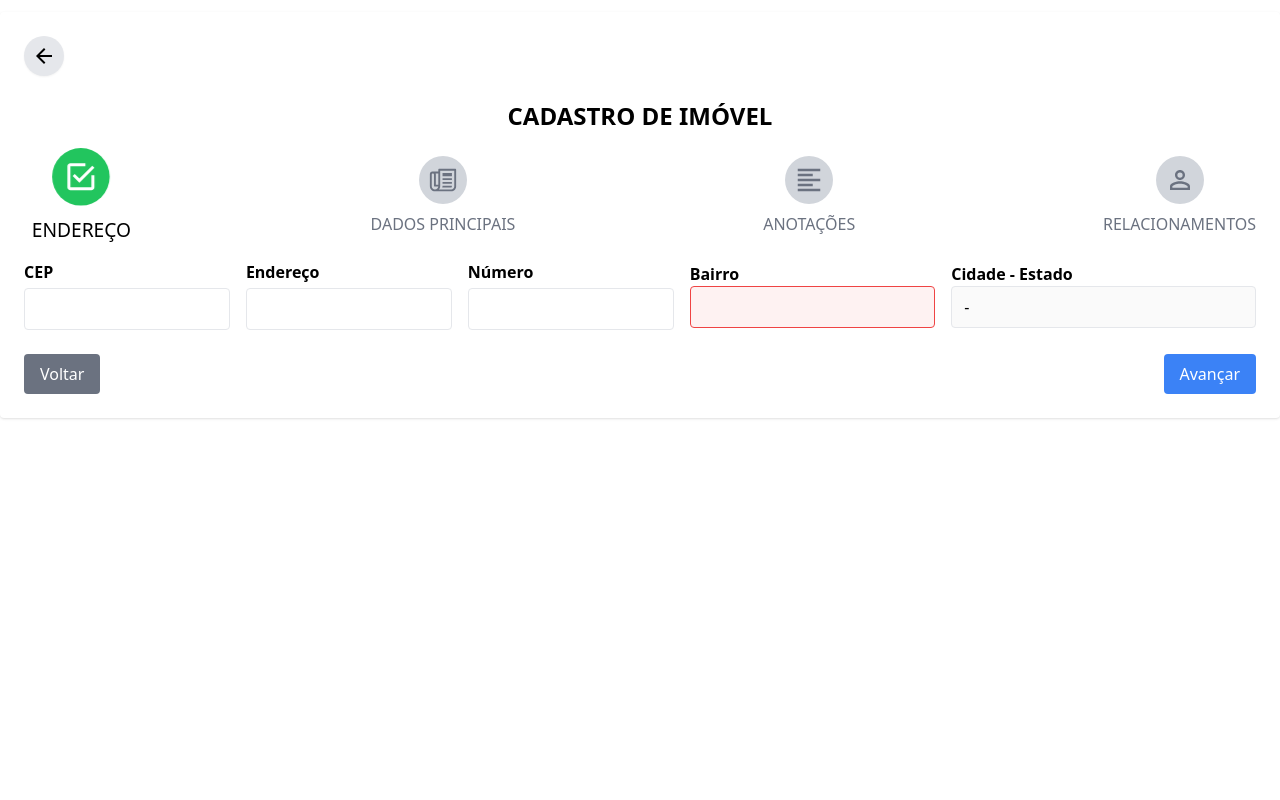
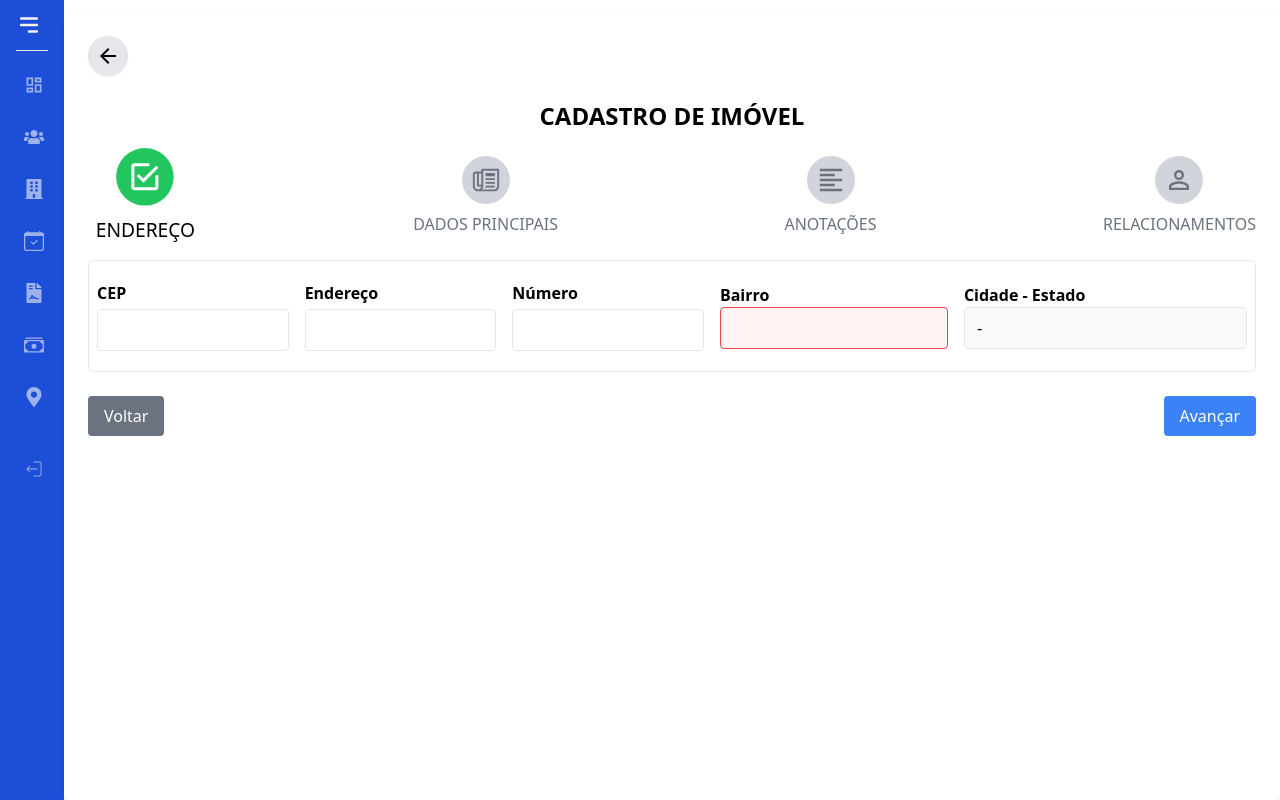
Before and after one commit to Pedro-L-Lopes/imobcrmFront, a React (Vite) app: page /novo-imovel in a window 1280 px wide. Built offline with nearby package versions, Linux system fonts and the light colour scheme.

Commit message:
feat: Adição do componente Sidebar e  melhorias

```diff
--- a/src/App.tsx
+++ b/src/App.tsx
@@ -1,15 +1,18 @@
-import { BrowserRouter, Navigate, Route, Routes } from "react-router-dom";
+import { BrowserRouter, Route, Routes } from "react-router-dom";
 import Client from "./pages/Client";
 import InsertClient from "./components/client/InsertClient";
 import Location from "./pages/Location";
 import Property from "./pages/Property";
 import InsertProperty from "./components/property/InsertProperty";
 import Home from "./pages/Home";
+import Sidebar from "./components/Sidebar";
 
 function App() {
   return (
-    <div>
+    <>
+      <div className="flex">
         <BrowserRouter>
+          <Sidebar />
           <Routes>
             <Route path="/" element={<Home />} />
 
@@ -23,6 +26,7 @@ function App() {
           </Routes>
         </BrowserRouter>
       </div>
+    </>
   );
 }
 
--- /dev/null
+++ b/src/components/Sidebar.tsx
@@ -0,0 +1,124 @@
+// Hooks
+import { useState, createElement } from "react";
+import { useNavigate } from "react-router-dom";
+
+// Icons
+import { CiLogout } from "react-icons/ci";
+import { HiMenuAlt3 } from "react-icons/hi";
+import { BsCalendarCheck, BsCashStack } from "react-icons/bs";
+import {
+  FaBuilding,
+  FaFileContract,
+  FaMapMarkerAlt,
+  FaUsers,
+} from "react-icons/fa";
+import { MdOutlineDashboard } from "react-icons/md";
+
+// Redux
+import { useAppDispatch } from "../hooks/useAppDispatch";
+import { IoHomeOutline } from "react-icons/io5";
+// import { logout, reset } from "../slices/authSlice";
+
+const Home = () => {
+  const navigate = useNavigate();
+  const dispatch = useAppDispatch();
+
+  const handleLogout = () => {
+    // dispatch(logout());
+    // dispatch(reset());
+    navigate("/");
+  };
+
+  const menus = [
+    { name: "Dashboard", link: "/", icon: MdOutlineDashboard },
+    { name: "Clientes", link: "/clientes", icon: FaUsers },
+    { name: "Imóveis", link: "/imoveis", icon: FaBuilding },
+    { name: "Visitas", link: "/visitas", icon: BsCalendarCheck },
+    { name: "Contratos", link: "/contratos", icon: FaFileContract },
+    { name: "Controle Aluguel", link: "/controle-aluguel", icon: BsCashStack },
+    { name: "Localizações", link: "/localizacoes", icon: FaMapMarkerAlt },
+    // { name: "Tarefas", link: "/task", icon: BiTask },
+    // { name: "Meu perfil", link: "/imóveis", icon: AiOutlineUser },
+    // { name: "Treinos", link: "/", icon: LiaDumbbellSolid },
+    // { name: "Finanças", link: "/", icon: BsGraphUpArrow },
+    // {
+    //   name: "Configurações",
+    //   link: "/config",
+    //   icon: RiSettings4Line,
+    //   margin: true,
+    // },
+    {
+      name: "Sair",
+      link: handleLogout,
+      icon: CiLogout,
+      logout: true,
+      margin: true,
+    },
+  ];
+
+  const [open, setOpen] = useState(false);
+
+  return (
+    <section className="flex gap-6 bg-blue-700">
+      <div
+        className={`min-h-screen ${
+          open ? "w-48 bg-blue-700" : "w-16"
+        } duration-500 text-gray-100 px-4 flex flex-col`}
+      >
+        <div className="py-3 flex justify-between items-center gap-4 border-b">
+          {open && (
+            <div className="flex items-center gap-2">
+              <IoHomeOutline size={26} className="cursor-pointer" />
+              <h1 className="font-bold">Imob CRM</h1>
+            </div>
+          )}
+          <HiMenuAlt3
+            size={26}
+            className="cursor-pointer"
+            onClick={() => setOpen(!open)}
+          />
+        </div>
+
+        <div className="mt-4 flex flex-col gap-4 relative">
+          {menus.map((menu, i) => {
+            const isActive = location.pathname === menu.link;
+
+            return (
+              <div
+                key={i}
+                className={`group flex items-center text-sm gap-3.5 font-medium p-2 rounded-md transition-all duration-300 cursor-pointer ${
+                  isActive
+                    ? "bg-blue-800 text-white opacity-100"
+                    : "hover:opacity-70 opacity-60"
+                } ${menu.margin && "mt-5"}`}
+                onClick={() => {
+                  if (typeof menu.link === "function") {
+                    menu.link();
+                  } else {
+                    navigate(menu.link);
+                  }
+                }}
+              >
+                {/* Ícone sempre visível */}
+                <div>{createElement(menu.icon, { size: "20" })}</div>
+
+                {/* Nome visível apenas quando o menu está aberto */}
+                <h2
+                  className={`whitespace-pre ${
+                    !open
+                      ? "opacity-0 translate-x-[-10px] pointer-events-none"
+                      : "opacity-100 translate-x-0"
+                  } transition-all duration-300`}
+                >
+                  {menu.name}
+                </h2>
+              </div>
+            );
+          })}
+        </div>
+      </div>
+    </section>
+  );
+};
+
+export default Home;
--- a/src/components/property/InsertProperty.tsx
+++ b/src/components/property/InsertProperty.tsx
@@ -140,12 +140,7 @@ const InsertProperty: React.FC = () => {
   const handleSubmit = async (e: React.FormEvent) => {
     e.preventDefault();
 
-    if (!validateStep()) {
-      alert("Por favor, preencha todos os campos obrigatórios.");
-      return;
-    }
-
-    dispatch(insertProperty(formData));
+      dispatch(insertProperty(formData));
 
     if (success) {
       navigate("/imoveis");
--- a/src/components/property/PropertyCard.tsx
+++ b/src/components/property/PropertyCard.tsx
@@ -63,6 +63,17 @@ const PropertyCard: React.FC<PropertyCardProps> = ({ property }) => {
             className={`px-3 py-1 rounded text-white font-bold ${
               property.situacao?.toLowerCase() === "disponivel"
                 ? "bg-green-600"
+                : property.situacao?.toLowerCase() === "moderacao"
+                ? "bg-yellow-600"
+                : property.situacao?.toLowerCase() === "alugado"
+                ? "bg-blue-600"
+                : property.situacao?.toLowerCase() === "vendido"
+                ? "bg-gray-600"
+                : property.situacao?.toLowerCase() ===
+                  "alugado/disponivel venda"
+                ? "bg-teal-600"
+                : property.situacao?.toLowerCase() === "em reforma"
+                ? "bg-orange-600"
                 : property.situacao?.toLowerCase() === "indisponivel"
                 ? "bg-red-600"
                 : "bg-yellow-600"
--- a/src/components/property/forms/AddressOwnerForm.tsx
+++ b/src/components/property/forms/AddressOwnerForm.tsx
@@ -16,7 +16,7 @@ const AddressOwnerForm: React.FC<AddressOwnerProps> = ({
   handleChange,
   onSelectLocation,
 }) => (
-  <div>
+  <main className="flex items-center justify-center h-28 border p-2 rounded-md">
     <section className="flex items-center gap-4">
       <div>
         <label htmlFor="cep" className="block font-semibold mb-1">
@@ -58,7 +58,7 @@ const AddressOwnerForm: React.FC<AddressOwnerProps> = ({
 
       <LocationSearch onlocationSelect={onSelectLocation} />
     </section>
-  </div>
+  </main>
 );
 
 export default AddressOwnerForm;
--- a/src/components/property/forms/MainDetailsForm.tsx
+++ b/src/components/property/forms/MainDetailsForm.tsx
@@ -22,14 +22,19 @@ const MainDetailsForm: React.FC<MainDetailsProps> = ({
   };
 
   return (
-    <main className="p-2 shadow-md rounded-md">
-      <main className="p-2 shadow-md rounded-md">
-        <div className="grid grid-cols-1 sm:grid-cols-2 md:grid-cols-3 lg:grid-cols-2 gap-10">
+    <main className="p-2">
+      <section className="p-2">
+        <div className="grid grid-cols-1 sm:grid-cols-2 md:grid-cols-3 lg:grid-cols-2 gap-10 ">
           {/* Seção 1 - Finalidade, Tipo imóvel, Destinação e Situação*/}
-          <section className="grid grid-cols-1 sm:grid-cols-2 md:grid-cols-3 lg:grid-cols-2 gap-4">
+          <section className="border p-2 rounded-md">
+            <h1 className="text-xl font-bold mb-2">Informações Iniciais</h1>
+            <div className="grid grid-cols-1 sm:grid-cols-2 md:grid-cols-3 lg:grid-cols-2 gap-4">
               {/* Finalidade */}
               <div>
-              <label htmlFor="finalidade" className="block font-semibold mb-1">
+                <label
+                  htmlFor="finalidade"
+                  className="block font-semibold mb-1"
+                >
                   Finalidade
                 </label>
                 <select
@@ -55,7 +60,10 @@ const MainDetailsForm: React.FC<MainDetailsProps> = ({
 
               {/* Tipo Imóvel */}
               <div>
-              <label htmlFor="tipoImovel" className="block font-semibold mb-1">
+                <label
+                  htmlFor="tipoImovel"
+                  className="block font-semibold mb-1"
+                >
                   Tipo Imóvel
                 </label>
                 <select
@@ -81,7 +89,10 @@ const MainDetailsForm: React.FC<MainDetailsProps> = ({
 
               {/* Destinação */}
               <div>
-              <label htmlFor="destinacao" className="block font-semibold mb-1">
+                <label
+                  htmlFor="destinacao"
+                  className="block font-semibold mb-1"
+                >
                   Destinação
                 </label>
                 <select
@@ -129,10 +140,13 @@ const MainDetailsForm: React.FC<MainDetailsProps> = ({
                     ))}
                 </select>
               </div>
+            </div>
           </section>
 
           {/* Seção 2 - Valor, Valor condomínio, Área m² e Código Site*/}
-          <section className="grid grid-cols-1 sm:grid-cols-2 md:grid-cols-3 lg:grid-cols-2 gap-4">
+          <section className="border p-2 rounded-md">
+            <h1 className="text-xl font-bold mb-2">Valor e medidas</h1>
+            <div className="grid grid-cols-1 sm:grid-cols-2 md:grid-cols-3 lg:grid-cols-2 gap-4">
               {/* Valores */}
               <div>
                 <label htmlFor="valor" className="block font-semibold mb-1">
@@ -191,14 +205,20 @@ const MainDetailsForm: React.FC<MainDetailsProps> = ({
                   className="w-full border border-gray-400 p-2 rounded"
                 />
               </div>
+            </div>
           </section>
 
           {/* Seção 3 - Avaliação, Tipo de Autorização e Com/Sem Placa*/}
-          <section className="grid grid-cols-1 sm:grid-cols-2 md:grid-cols-3 lg:grid-cols-3 gap-10">
+          <section className="border p-2 rounded-md">
+            <h1 className="text-xl font-bold mb-2">Avaliação e autorização</h1>
+            <div className="grid grid-cols-1 sm:grid-cols-2 md:grid-cols-3 lg:grid-cols-3 gap-10">
               {/* Avaliação */}
               <section className="grid grid-cols-1 gap-2">
                 <div>
-                <label htmlFor="avaliacao" className="block font-semibold mb-1">
+                  <label
+                    htmlFor="avaliacao"
+                    className="block font-semibold mb-1"
+                  >
                     Avaliação
                   </label>
                   <select
@@ -336,13 +356,15 @@ const MainDetailsForm: React.FC<MainDetailsProps> = ({
                     ))}
                 </select>
               </div>
+            </div>
           </section>
 
           {/* Seção 4 - Descrição*/}
-          <section>
+          <section className="border p-2 rounded-md">
+            <h1 className="text-xl font-bold mb-2">Descrição</h1>
             {/* Descrição */}
-            <label htmlFor="descricao" className="block font-semibold mt-2">
-              Descrição
+            <label htmlFor="descricao" className="block font-semibold mb-1">
+              Descrição do imóvel
             </label>
             <textarea
               name="descricao"
@@ -358,7 +380,9 @@ const MainDetailsForm: React.FC<MainDetailsProps> = ({
           </section>
 
           {/* Seção 5 - Carcteristicas internas*/}
-          <section className="grid grid-cols-1 sm:grid-cols-2 md:grid-cols-3 lg:grid-cols-2 gap-4">
+          <section className="border p-2 rounded-md">
+            <h1 className="text-xl font-bold mb-2">Características Internas</h1>
+            <div className="grid grid-cols-1 sm:grid-cols-2 md:grid-cols-3 lg:grid-cols-2 gap-4">
               {[
                 { label: "Quartos", name: "quartos", value: formData.quartos },
                 { label: "Suítes", name: "suites", value: formData.suites },
@@ -388,17 +412,20 @@ const MainDetailsForm: React.FC<MainDetailsProps> = ({
                     {field.label}
                   </label>
                   <input
-                  type="text"
+                    type="number"
                     name={field.name}
                     value={field.value || ""}
                     onChange={handleChange}
+                    min={0}
+                    max={250}
                     className="w-full border border-gray-400 p-2 rounded"
                   />
                 </div>
               ))}
+            </div>
           </section>
         </div>
-      </main>
+      </section>
     </main>
   );
 };
--- a/src/utils/propertyUtils.ts
+++ b/src/utils/propertyUtils.ts
@@ -62,7 +62,7 @@ export const filterOptions = [
       { value: "moderacao", label: "Moderação" },
       { value: "alugado", label: "Alugado" },
       { value: "vendido", label: "Vendido" },
-      { value: "alugado/disponivelvenda", label: "Alugado/Disponível Venda" },
+      { value: "alugado/Disponivel Venda", label: "Alugado/Disponível Venda" },
       { value: "em reforma", label: "Em Reforma" },
       { value: "indisponivel", label: "Indisponível" },
     ],
```
Lines whose indentation alone changed are shown as unchanged.
